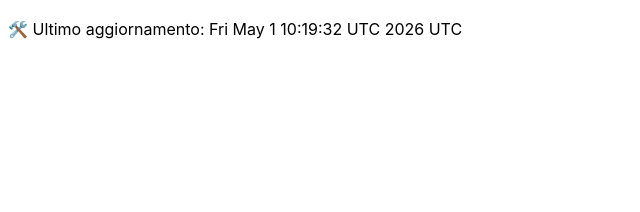
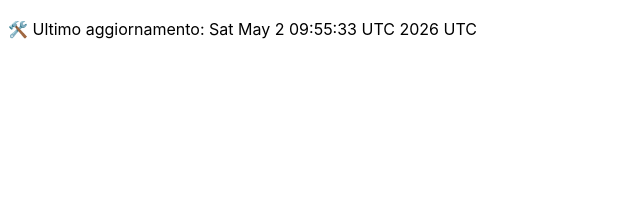
Before and after one commit to DanteTrb/DanteTrb.github.io, a Jekyll site: the page built from badges.md, in a window 1280 px wide. Shown: the top 212 px of the page, without its empty margins (0-640 px from the left). Built offline with Jekyll 4.4.1, drawn with Linux system fonts in a browser that asks for light colours; our own code applies the rules of GitHub Pages for plain Markdown files.

Commit message:
🛠️ Aggiornamento automatico badge

```diff
--- a/badges.md
+++ b/badges.md
@@ -1 +1 @@
-🛠️ Ultimo aggiornamento: Fri May  1 10:19:32 UTC 2026 UTC
+🛠️ Ultimo aggiornamento: Sat May  2 09:55:33 UTC 2026 UTC
```
